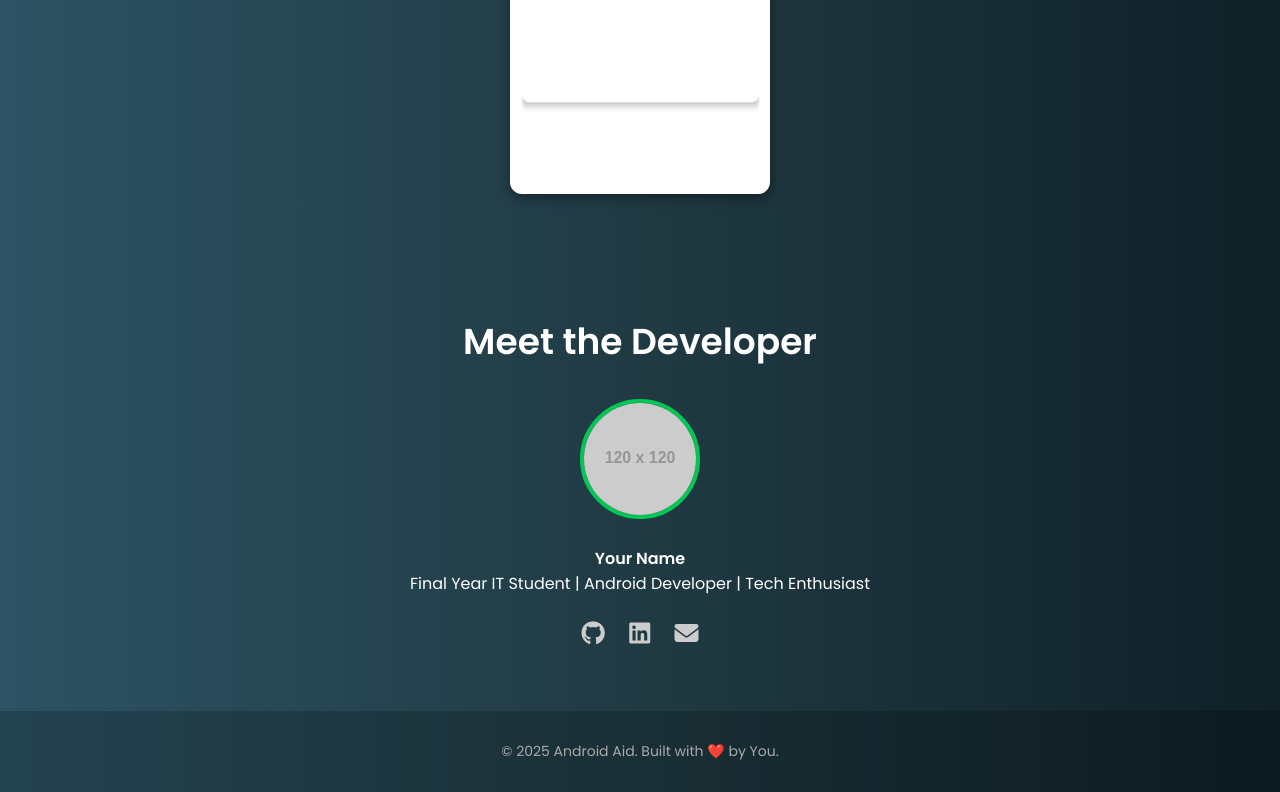
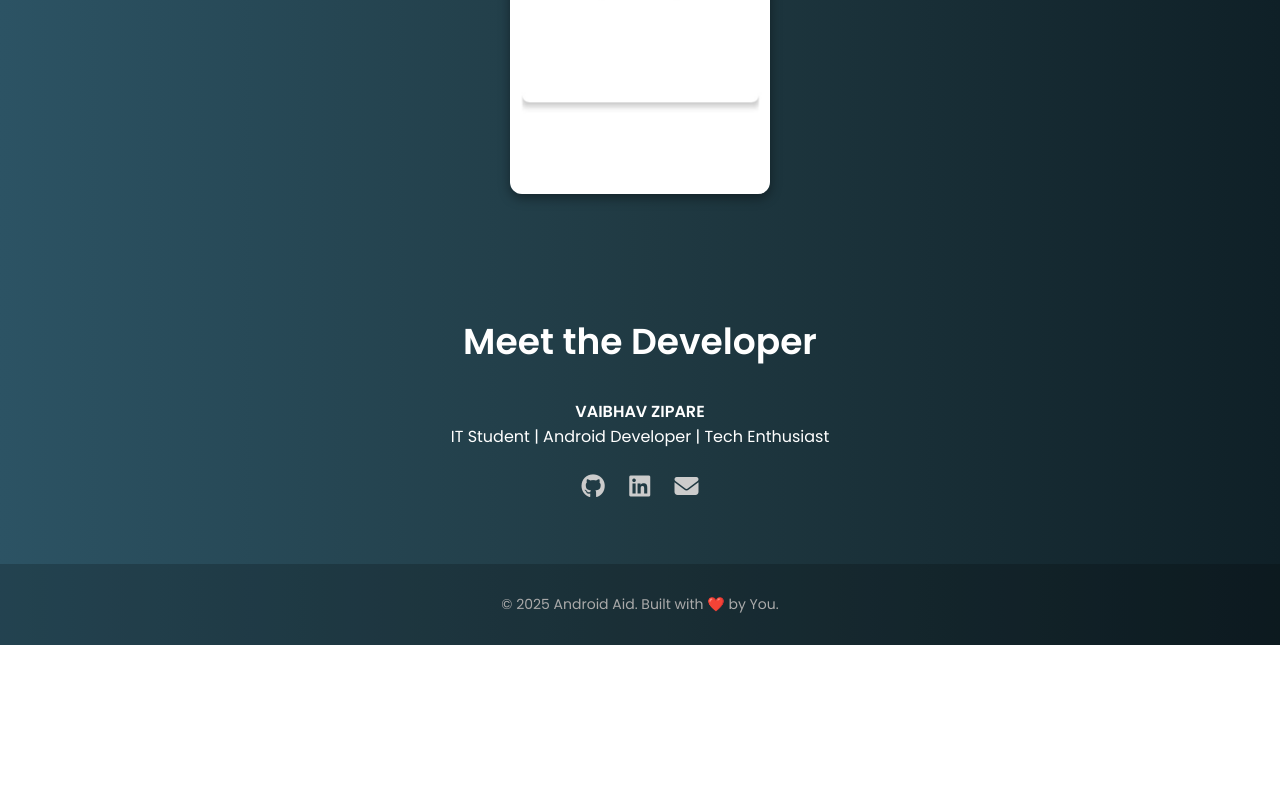
Before and after one commit to vaibhavworks/android-aid, a plain HTML site: page index.html in a window 1280 px wide. Shown: the part 2339-3131 px from the top of the page. After the commit the page ends 2984 px from the top, so only its background shows below. Drawn offline with Linux system fonts and the light colour scheme.

Commit message:
Update index.html

```diff
--- a/index.html
+++ b/index.html
@@ -235,11 +235,11 @@
   </section>
 
 
-  <section class="developer">
+ <section class="developer">
     <h2>Meet the Developer</h2>
-    <img src="https://via.placeholder.com/120x120.png?text=Dev" alt="Developer Photo">
-    <p><strong>Your Name</strong></p>
-    <p>Final Year IT Student | Android Developer | Tech Enthusiast</p>
+
+    <p><strong>VAIBHAV ZIPARE</strong></p>
+    <p> IT Student | Android Developer | Tech Enthusiast</p>
     <div class="social-icons">
       <a href="https://github.com/yourusername" target="_blank"><i class="fab fa-github"></i></a>
       <a href="https://linkedin.com/in/yourusername" target="_blank"><i class="fab fa-linkedin"></i></a>
```
